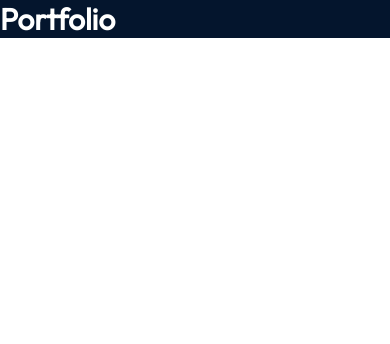
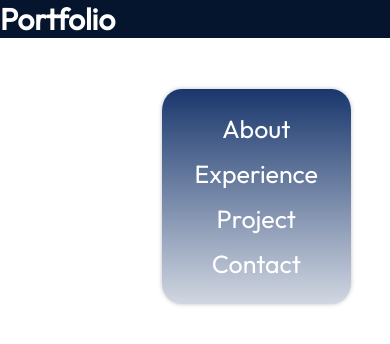
Before and after one commit to SREERAGEG/seg_site, a React (Vite) app: page / in a window 390 px wide. Both pictures are taken after a click on the picture 331 px from the left and 58 px from the top of the page. Shown: the top 344 px of the page. Built offline with nearby package versions, Linux system fonts and the light colour scheme.

Commit message:
Navbar almost

```diff
--- a/src/components/Navbar/Navbar.jsx
+++ b/src/components/Navbar/Navbar.jsx
@@ -8,7 +8,7 @@
             <a className={styles.title} href="/">Portfolio</a>
             <div className={styles.menu}>
                 <img className={styles.menuBtn} src={menuOpen ? getImageUrl("nav/closeIcon.png") : getImageUrl("nav/menuIcon.png")} alt="MenuButton" onClick={()=> setMenuOpen(!menuOpen)}/>
-        <ul className={styles.menuItems}>
+        <ul className={`${styles.menuItems} ${menuOpen && styles.menuOpen}`} onClick={ () => setMenuOpen(false)}>
             <li>
                 <a href='#about'>About</a>
             </li>
--- a/src/components/Navbar/Navbar.module.css
+++ b/src/components/Navbar/Navbar.module.css
@@ -64,4 +64,8 @@
         padding: 24px 33px;
         box-shadow:0 0 4px 0 rgb(0,0,0,0.25);
     }
+    .menuOpen{
+        display: flex;
+        z-index: 1;
+    }
 }
```
